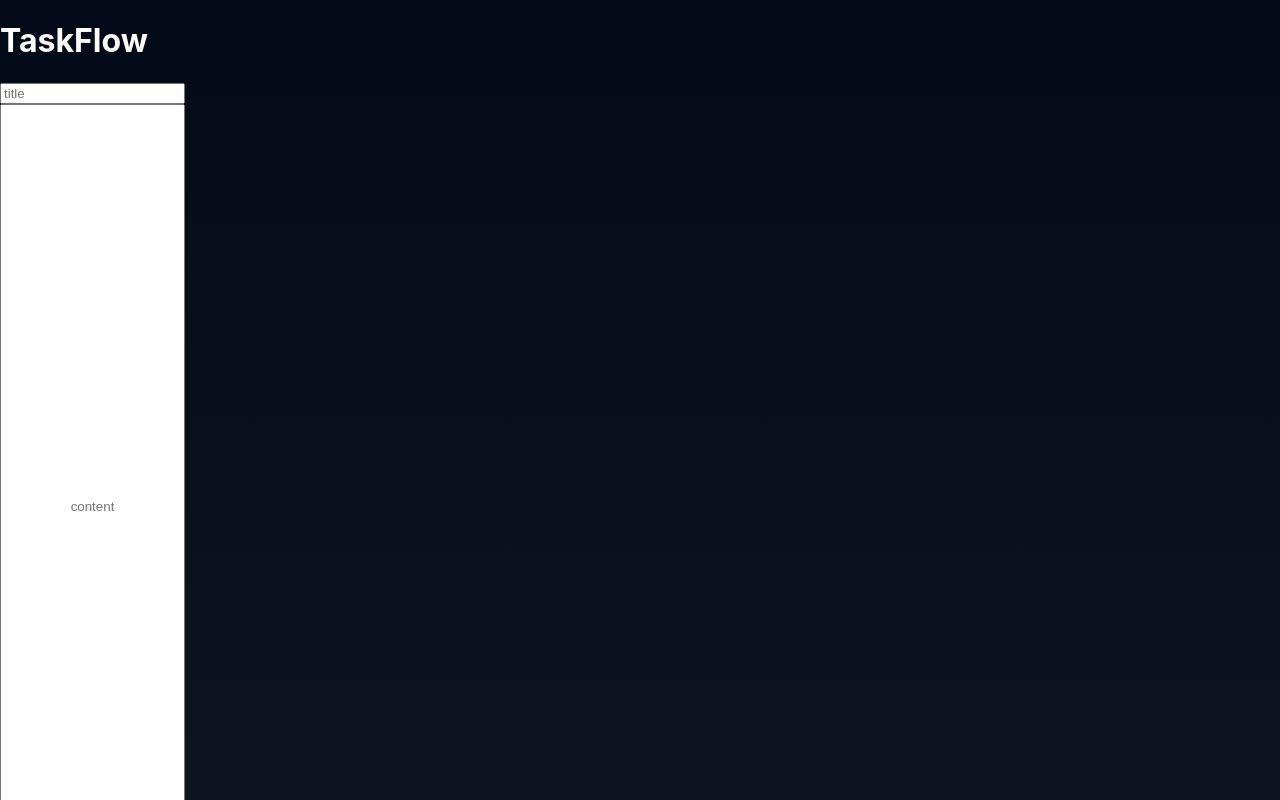
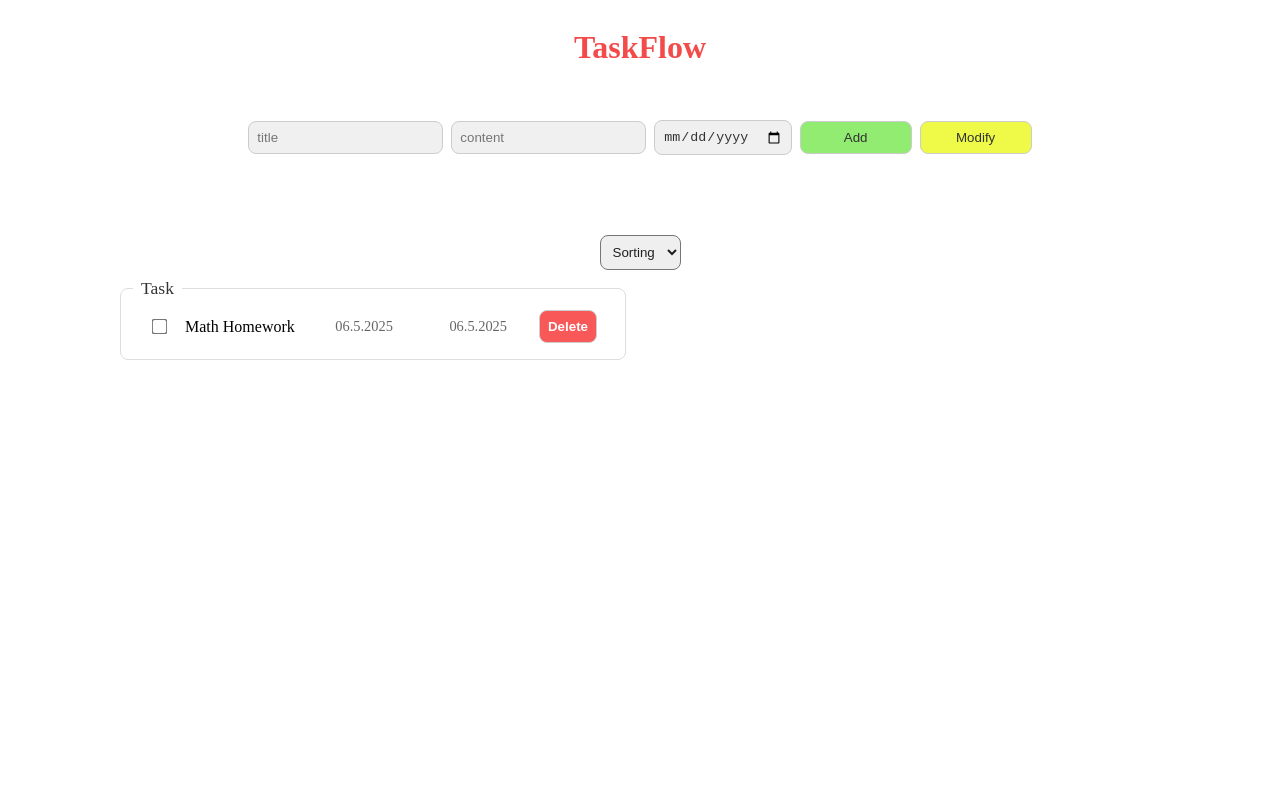
Before and after one commit to ThomasLucking/React-todo, a React app: page / in a window 1280 px wide. Shown: the top 800 px of the page. Built offline with nearby package versions, Linux system fonts and the light colour scheme; the HTML template or start-up script is replaced by a standard one.

Commit message:
fix: fixed naming issues and structure code

```diff
--- a/src/App.css
+++ b/src/App.css
@@ -1,26 +1,127 @@
-body {
-  margin: 0;
-  color: #fff;
-  font-family: Inter, Avenir, Helvetica, Arial, sans-serif;
-  background-image: linear-gradient(to bottom, #020917, #101725);
+:root {
+  --title-color: rgb(243, 74, 74);
 }
 
-.content {
+.title-div {
   display: flex;
-  min-height: 100vh;
-  line-height: 1.1;
-  text-align: center;
-  flex-direction: column;
+  align-items: center;
   justify-content: center;
 }
 
-.content h1 {
-  font-size: 3.6rem;
-  font-weight: 700;
+.title-todo {
+  color: var(--title-color);
 }
 
-.content p {
-  font-size: 1.2rem;
-  font-weight: 400;
-  opacity: 0.5;
+.ButtonStructDiv {
+  display: flex;
+  align-items: center;
+  justify-content: center;
+  gap: 0.5rem;
+  margin: 2rem auto;
+  max-width: 60rem;
 }
+
+.style-button {
+  border: solid 1px #ccc;
+  background-color: rgb(240, 240, 240);
+  color: #333;
+  padding: 0.5rem;
+  border-radius: 0.5rem;
+}
+
+.Add-button {
+  background-color: rgb(145, 236, 113);
+  width: 7rem;
+}
+
+.Modify-button {
+  background-color: rgb(238, 250, 71);
+  width: 7rem;
+}
+
+.Delete-all-div {
+  display: flex;
+  align-items: center;
+  justify-content: center;
+  margin-left: 1rem;
+}
+
+.Delete-all {
+  background-color: rgb(248, 88, 88);
+  color: #211f1f;
+  padding: 0.5rem;
+  border-radius: 0.5rem;
+}
+
+.Sorting-menu-div {
+  display: flex;
+  justify-content: center;
+  align-items: center;
+  margin-top: 5rem;
+}
+
+.Sorting-menu {
+  color: #211f1f;
+  padding: 0.5rem;
+  border-radius: 0.5rem;
+}
+
+.TaskElement-div {
+  display: flex;
+  flex-direction: column;
+  flex-wrap: wrap;
+  justify-content: flex-start;
+  align-items: flex-start;
+  margin: 0 auto;
+  max-height: 80vh;
+  gap: 1rem;
+  max-width: 65rem;
+}
+
+.fieldset-div {
+  display: flex;
+  justify-content: center;
+  align-items: center;
+  gap: 1rem;
+  width: 90%;
+  max-width: 30rem;
+  margin: 0.5rem 0;
+  border-radius: 0.5rem;
+  border: 1px solid #ddd;
+  height: 4rem;
+}
+
+.task-legend {
+  background-color: white;
+  color: #333;
+  font-size: 1.1rem;
+  padding: 0 0.5rem;
+}
+
+.task-content {
+  display: flex;
+  align-items: center;
+  justify-content: space-between;
+  padding: 0 1rem;
+  gap: 1rem;
+  flex-grow: 1;
+}
+
+.task-date {
+  color: #666;
+  font-size: 0.9rem;
+  margin-right: 0;
+  margin-left: auto;
+  padding-right: 1rem;
+}
+
+.task-checkbox {
+  transform: scale(1.2);
+}
+
+.delete-task-button {
+  background-color: rgb(248, 88, 88);
+  color: white;
+  font-weight: bold;
+  padding: 0.5rem;
+}
--- a/src/App.tsx
+++ b/src/App.tsx
@@ -1,8 +1,8 @@
 import './App.css';
 
-import TaskElement from './TaskElement.tsx';
-import SortingMenuTodo from './SortingMenuTodo.tsx';
-import TaskCreationButtons from './TaskCreationButtons.tsx';
+import TaskElement from './task/TaskElement.tsx';
+import SortingMenuTodo from './task/SortingMenuTodo.tsx';
+import TaskCreationButtons from './form/TaskCreationForm.tsx';
 
 export default function TodoApp() {
   return (
--- a/src/TaskCreationButtons.tsx
+++ /dev/null
@@ -1,18 +0,0 @@
-export default function TaskCreationButtons() {
-  return (
-      <div className="ButtonStructDiv">
-        <input className="title style-button" type="text" placeholder="title" />
-        <input
-          className="content style-button"
-          type="text"
-          placeholder="content"
-        />
-        <input className="date style-button" type="date" />
-        <button className="Add-button style-button">Add</button>
-        <button className="Modify-button style-button">Modify</button>
-        <div className="Delete-all-div">
-          <button className="Delete-all">Delete All</button>
-        </div>
-      </div>
-  );
-}
--- a/src/TaskElement.tsx
+++ /dev/null
@@ -1,15 +0,0 @@
-export default function TaskElement() {
-  return (
-      <div className="TaskElement-div">
-        <fieldset className="fieldset-div">
-          <legend className="task-legend">Task</legend>
-          <div className="task-content">
-            <input type="checkbox" className="task-checkbox" />
-            <span>Math Homework</span>
-            <span className="task-date">06.5.2025</span>
-            <button className="style-button delete-task-button">Delete</button>
-          </div>
-        </fieldset>
-      </div>
-  );
-}
--- /dev/null
+++ b/src/form/TaskCreationForm.tsx
@@ -0,0 +1,15 @@
+export default function TaskCreationForm() {
+  return (
+    <div className="ButtonStructDiv">
+      <input className="title style-button" type="text" placeholder="title" />
+      <input
+        className="content style-button"
+        type="text"
+        placeholder="content"
+      />
+      <input className="date style-button" type="date" />
+      <button className="Add-button style-button">Add</button>
+      <button className="Modify-button style-button">Modify</button>
+    </div>
+  );
+}
--- /dev/null
+++ b/src/task/TaskElement.tsx
@@ -0,0 +1,18 @@
+export default function TaskElement() {
+  return (
+    <div className="TaskElement-div">
+      <fieldset className="fieldset-div">
+        <legend className="task-legend">Task</legend>
+        <div className="task-content">
+          <input type="checkbox" className="task-checkbox" />
+          <span>Math Homework</span>
+          <span className="task-date">06.5.2025</span>
+          <time className="task-date" dateTime="06.5.2025">
+            06.5.2025
+          </time>
+          <button className="style-button delete-task-button">Delete</button>
+        </div>
+      </fieldset>
+    </div>
+  );
+}
```
Also changed, not shown: src/form/DeleteAllButton.tsx (added, +9 -0 lines), src/task/SortingMenuTodo.tsx (renamed from src/SortingMenuTodo.tsx).
